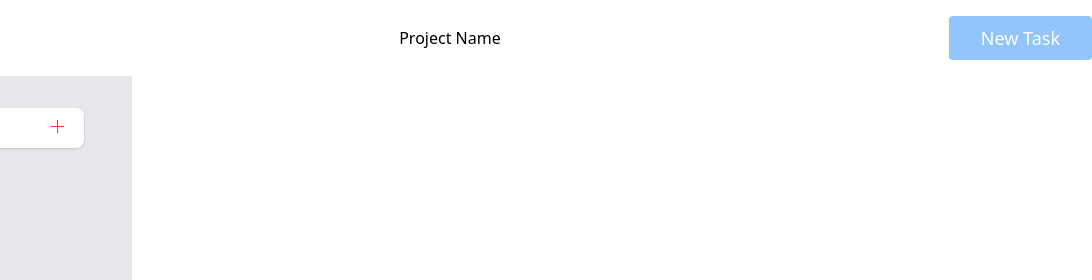
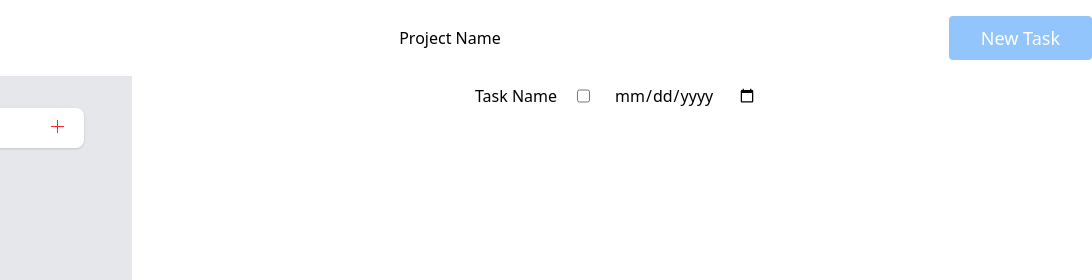
Before and after one commit to Kingobaino1/TodoList, a website built with webpack: page dist/index.html in a window 1280 px wide. Shown: the top 280 px of the page, 188-1280 px from the left. Built offline with nearby package versions, Linux system fonts and the light colour scheme.

Commit message:
Add the new task field

```diff
--- a/src/index.js
+++ b/src/index.js
@@ -5,6 +5,7 @@ import menuSection from './js/menu';
 import addProjectForm from './js/projectForm';
 import FormField from './js/formField';
 import Storage from './js/storage';
+import card  from './js/card';
 
 const {
   projects,
@@ -12,10 +13,12 @@ const {
   populateData
 } = Storage();
 
+
 const { div1, addBtn } = menuSection();
 let { container, submitBtn, cancelBtn, input } = addProjectForm()
 
 const content = document.querySelector('#content');
+content.appendChild(card());
 
 const showProjectForm = () => {
   content.appendChild(container)
--- /dev/null
+++ b/src/js/card.js
@@ -0,0 +1,36 @@
+const card = () => {
+  // let content = document.querySelector('.colum2');
+  const containerDiv = document.createElement('div');
+  containerDiv.className = 'grid-cols-2 gap-4';
+  const div1 = document.createElement('div');
+  div1.className = 'flex justify-center';
+  const h6 = document.createElement('h6');
+  h6.className = 'text-dark m-2';
+  h6.textContent = 'Task Name';
+  const form = document.createElement('form');
+  form.className = 'flex justify-between';
+
+
+  const check = document.createElement('input');
+  check.setAttribute('type', 'checkbox');
+  check.setAttribute('id', 'checkbox');
+  check.className = 'm-3'
+
+  const input = document.createElement('input');
+  input.setAttribute('type', 'date');
+  input.setAttribute('id', 'form-card');
+  input.className = 'ml-3'
+
+
+ form.appendChild(check);
+ form.appendChild(input);
+ div1.appendChild(h6);
+ div1.appendChild(form);
+ containerDiv.appendChild(div1);
+//  content.appendChild(containerDiv)
+return containerDiv;
+
+
+};
+
+export default card;
```
Also changed, not shown: dist/index.html.
